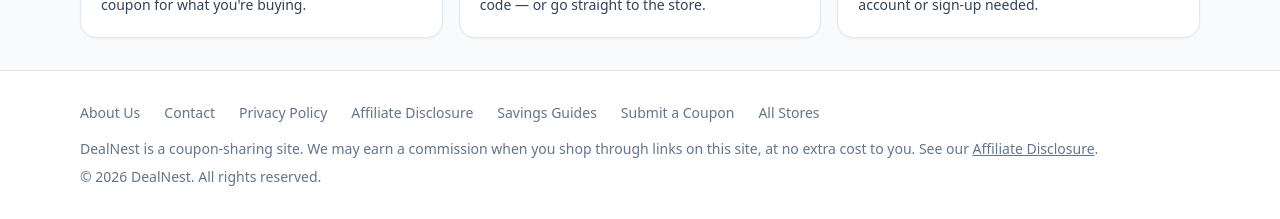
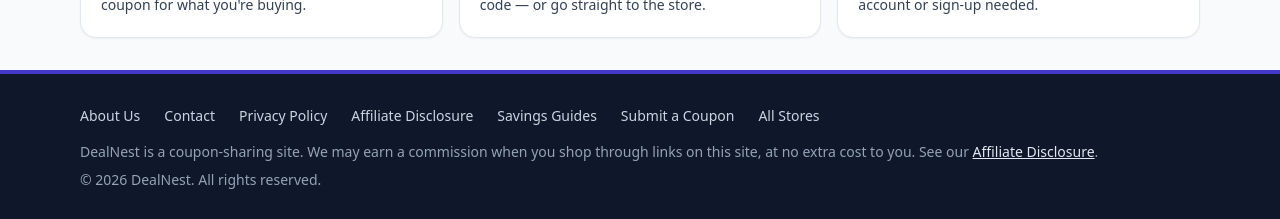
Before and after one commit to vietdinh2026/DealNest, a Next.js app: page / in a window 1280 px wide. Shown: the part 1449-1668 px from the top of the page. Built offline with nearby package versions, Linux system fonts and the light colour scheme; no server answers; the database is empty.

Commit message:
Update layout.tsx

```diff
--- a/src/app/layout.tsx
+++ b/src/app/layout.tsx
@@ -72,40 +72,40 @@ export default function RootLayout({ children }: { children: React.ReactNode })
 
         <main className="mx-auto min-h-[70vh] max-w-6xl px-4 py-8">{children}</main>
 
-        <footer className="border-t bg-white">
-          <div className="mx-auto max-w-6xl px-4 py-8 text-sm text-slate-500">
+        <footer className="border-t-4 border-brand-600 bg-slate-900 text-slate-300">
+          <div className="mx-auto max-w-6xl px-4 py-8 text-sm">
             <nav aria-label="Footer navigation" className="flex flex-wrap gap-x-6 gap-y-2">
-              <Link href="/about" className="hover:text-slate-900">
+              <Link href="/about" className="hover:text-white">
                 About Us
               </Link>
-              <Link href="/contact" className="hover:text-slate-900">
+              <Link href="/contact" className="hover:text-white">
                 Contact
               </Link>
-              <Link href="/privacy" className="hover:text-slate-900">
+              <Link href="/privacy" className="hover:text-white">
                 Privacy Policy
               </Link>
-              <Link href="/disclosure" className="hover:text-slate-900">
+              <Link href="/disclosure" className="hover:text-white">
                 Affiliate Disclosure
               </Link>
-              <Link href="/guides" className="hover:text-slate-900">
+              <Link href="/guides" className="hover:text-white">
                 Savings Guides
               </Link>
-              <Link href="/submit" className="hover:text-slate-900">
+              <Link href="/submit" className="hover:text-white">
                 Submit a Coupon
               </Link>
-              <Link href="/stores" className="hover:text-slate-900">
+              <Link href="/stores" className="hover:text-white">
                 All Stores
               </Link>
             </nav>
-            <p className="mt-4">
+            <p className="mt-4 text-slate-400">
               DealNest is a coupon-sharing site. We may earn a commission when you shop
               through links on this site, at no extra cost to you. See our{" "}
-              <Link href="/disclosure" className="underline">
+              <Link href="/disclosure" className="text-slate-200 underline hover:text-white">
                 Affiliate Disclosure
               </Link>
               .
             </p>
-            <p className="mt-2">© {new Date().getFullYear()} DealNest. All rights reserved.</p>
+            <p className="mt-2 text-slate-400">© {new Date().getFullYear()} DealNest. All rights reserved.</p>
           </div>
         </footer>
       </body>
```
